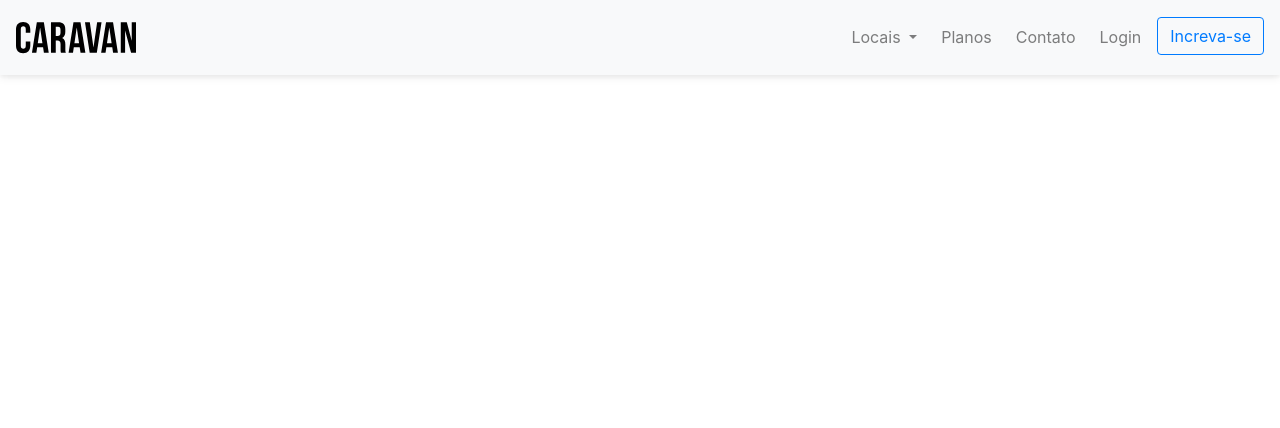
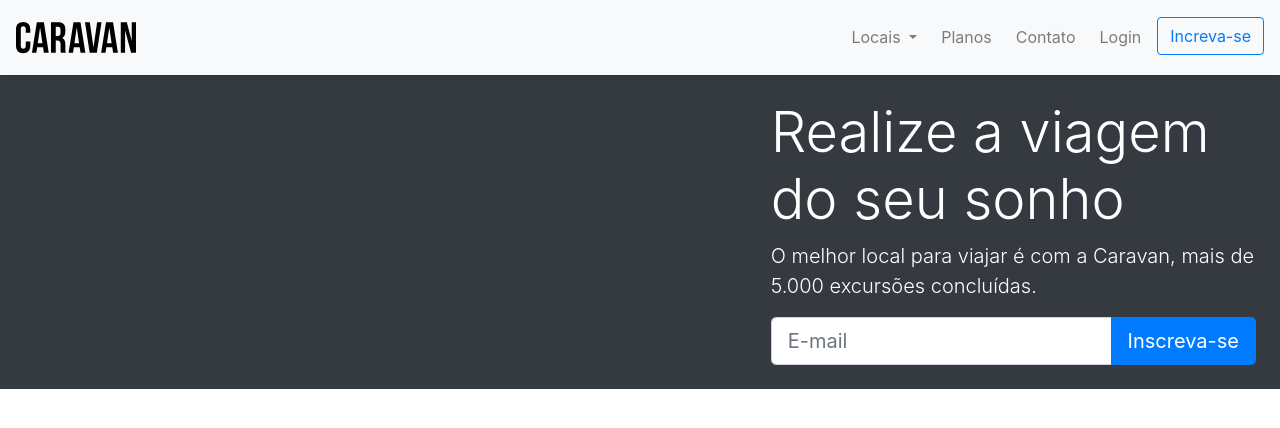
Before and after one commit to diegonevesfaria/bootstrap4-curso, a plain HTML site: page index.html in a window 1280 px wide. Drawn offline with Linux system fonts and the light colour scheme.

Commit message:
Adição do Container Fluid

```diff
--- a/css/style.css
+++ b/css/style.css
@@ -1,3 +1,6 @@
+body{
+    padding-top: 75px;
+}
 .box-shadow{
     box-shadow: 0 2px 4px 0 rgba(0,0,0,.05),
                 0 4px 8px 0 rgba(0,0,0,.05);
--- a/index.html
+++ b/index.html
@@ -45,6 +45,25 @@
             </ul>
         </div>
     </nav>
+    <section class="container-fluid text-white">
+        <div class="row bg-dark">
+            <div class="col-lg-7">
+
+            </div>
+            <div class="col-lg-5 p-4">
+                <h1 class="display-4">Realize a viagem do seu sonho</h1>
+                <p class="lead">O melhor local para viajar é com a Caravan, mais de 5.000 excursões concluídas.</p>
+                <form action="">
+                    <div class="input-group input-group-lg">
+                        <input type="text" class="form-control" placeholder="E-mail" aria-label="E-mail"/>
+                        <span class="input-group-append">
+                            <button class="btn btn-primary" type="button">Inscreva-se</button>
+                        </span>
+                    </div>
+                </form>
+            </div>
+        </div>
+    </section>
 
     <script type="text/javascript" src="js/jquery-3.3.1.slim.min.js"></script>
     <script type="text/javascript" src="js/popper.min.js"></script>
```
